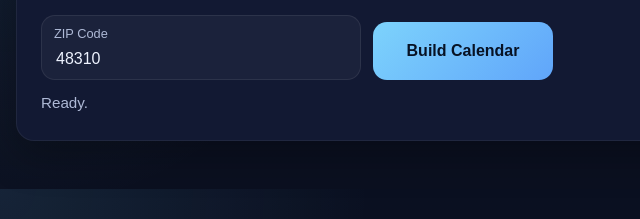
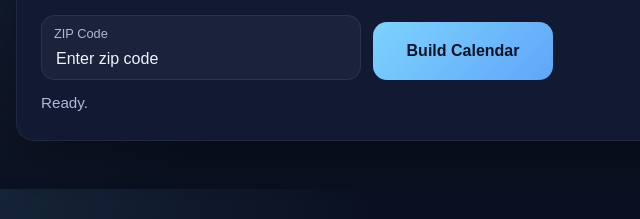
Before and after one commit to Chikron/planting-calendar, a website: page index.html in a window 1280 px wide. Shown: the part 155-374 px from the top of the page, 0-640 px from the left. Drawn offline with Linux system fonts and the light colour scheme.

Commit message:
Update index.html

```diff
--- a/index.html
+++ b/index.html
@@ -448,7 +448,7 @@
       if (e.key === 'Enter') buildCalendar();
     });
 
-    zipInput.value = '48310';
+    zipInput.value = 'Enter zip code';
   </script>
 </body>
 </html>
```
